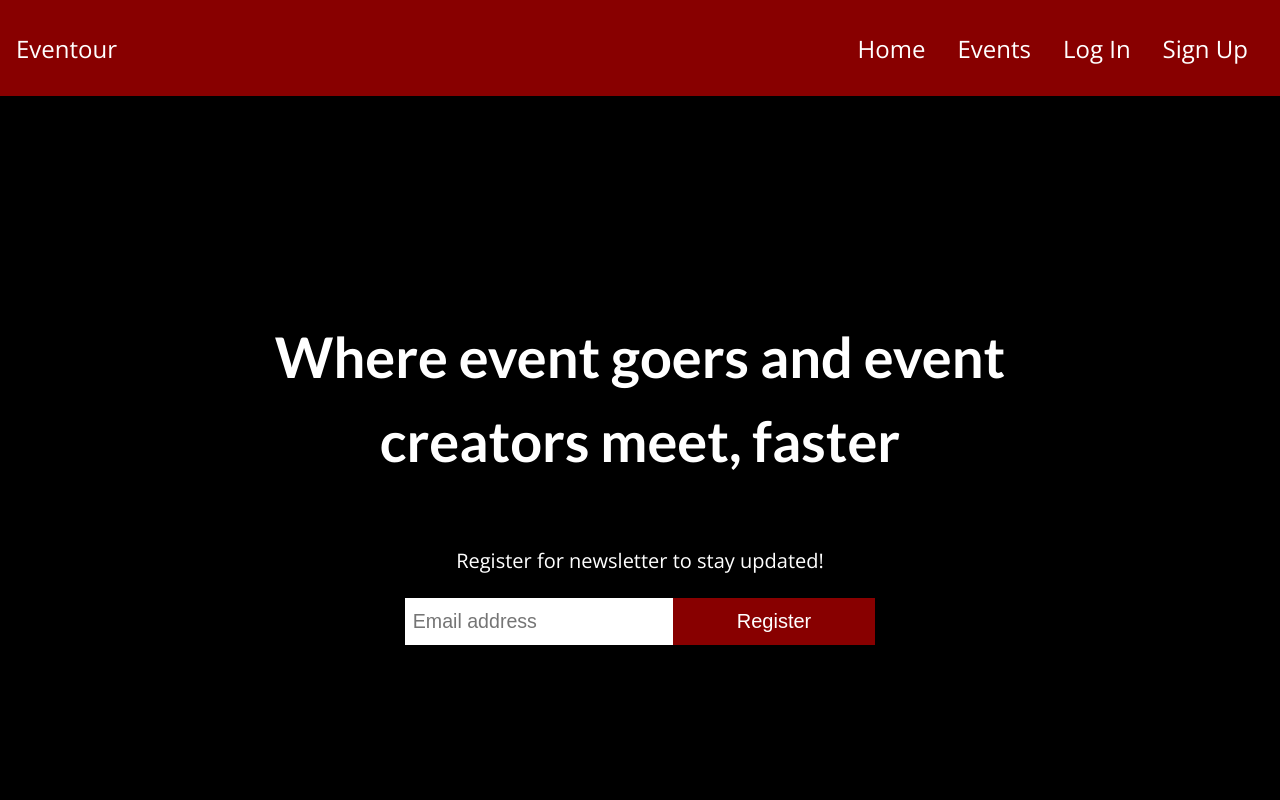
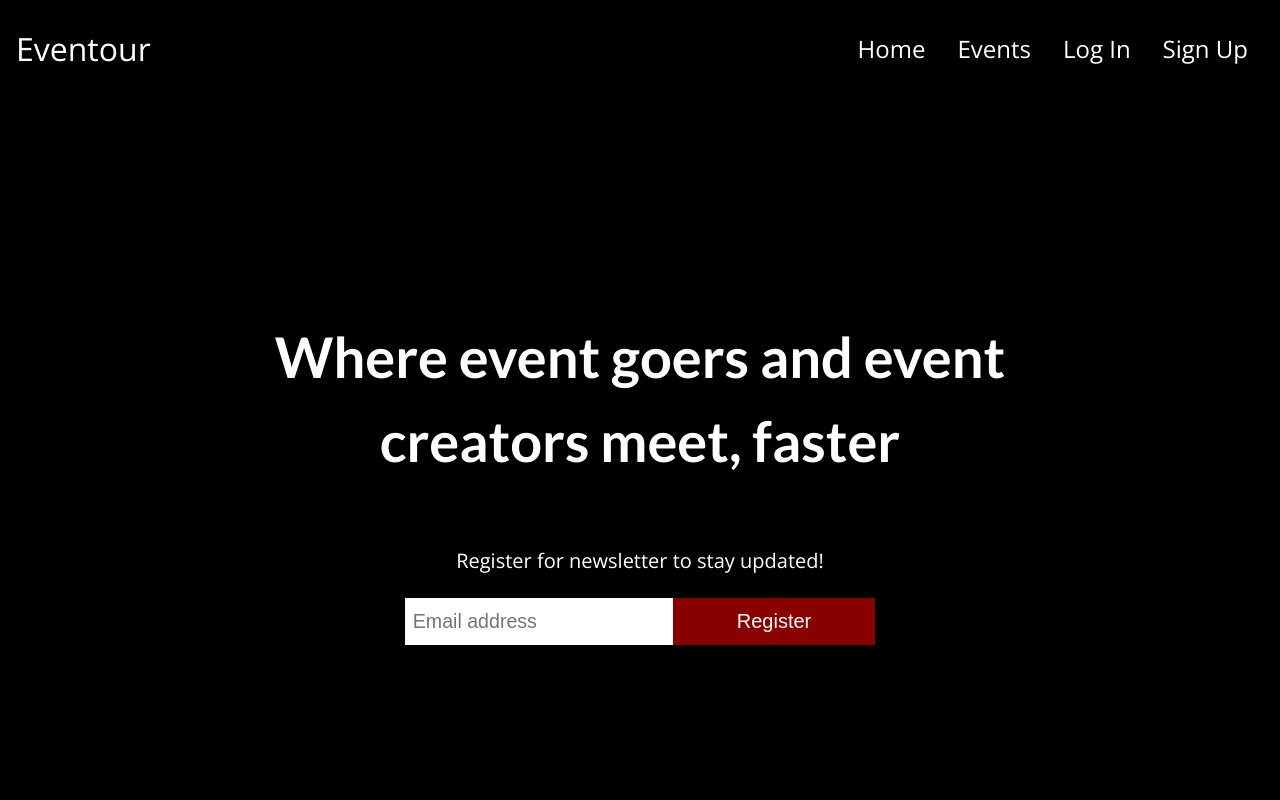
Before and after one commit to Chacho104/eventour-app, a Next.js app: page / in a window 1280 px wide. Shown: the top 800 px of the page. Built offline with nearby package versions, Linux system fonts and the light colour scheme; no server answers; the database is empty.

Commit message:
Change background color of header Reduce size of header in small screens

```diff
--- a/components/layout/main-nav.module.css
+++ b/components/layout/main-nav.module.css
@@ -2,7 +2,7 @@
 .alt-header {
   width: 100%;
   height: 6rem;
-  background-color: #800;
+  background-color: #000;
   position: sticky;
   top: 0;
   z-index: 3333;
@@ -26,7 +26,7 @@
 
 .logo a {
   color: #fff;
-  font-size: 1.5rem;
+  font-size: 2rem;
 }
 
 .toggle-links svg {
@@ -55,6 +55,7 @@
 
   .alt-header {
     display: block;
+    height: 5rem;
   }
 
   .menu {
```
